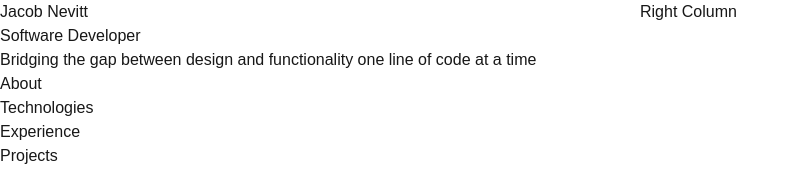
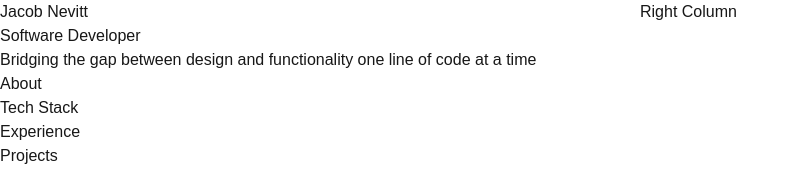
Before and after one commit to jacobadam/jacobnevitt-portfolio, a Next.js app: page / in a window 1280 px wide. Shown: the top 186 px of the page, without its empty margins (0-799 px from the left). Built offline with nearby package versions, Linux system fonts and the light colour scheme.

Commit message:
update anchor name

```diff
--- a/app/layout.tsx
+++ b/app/layout.tsx
@@ -41,7 +41,7 @@ export default function RootLayout({
             <nav>
               <ul>
                 <li>About</li>
-                <li>Technologies</li>
+                <li>Tech Stack</li>
                 <li>Experience</li>
                 <li>Projects</li>
               </ul>
```
